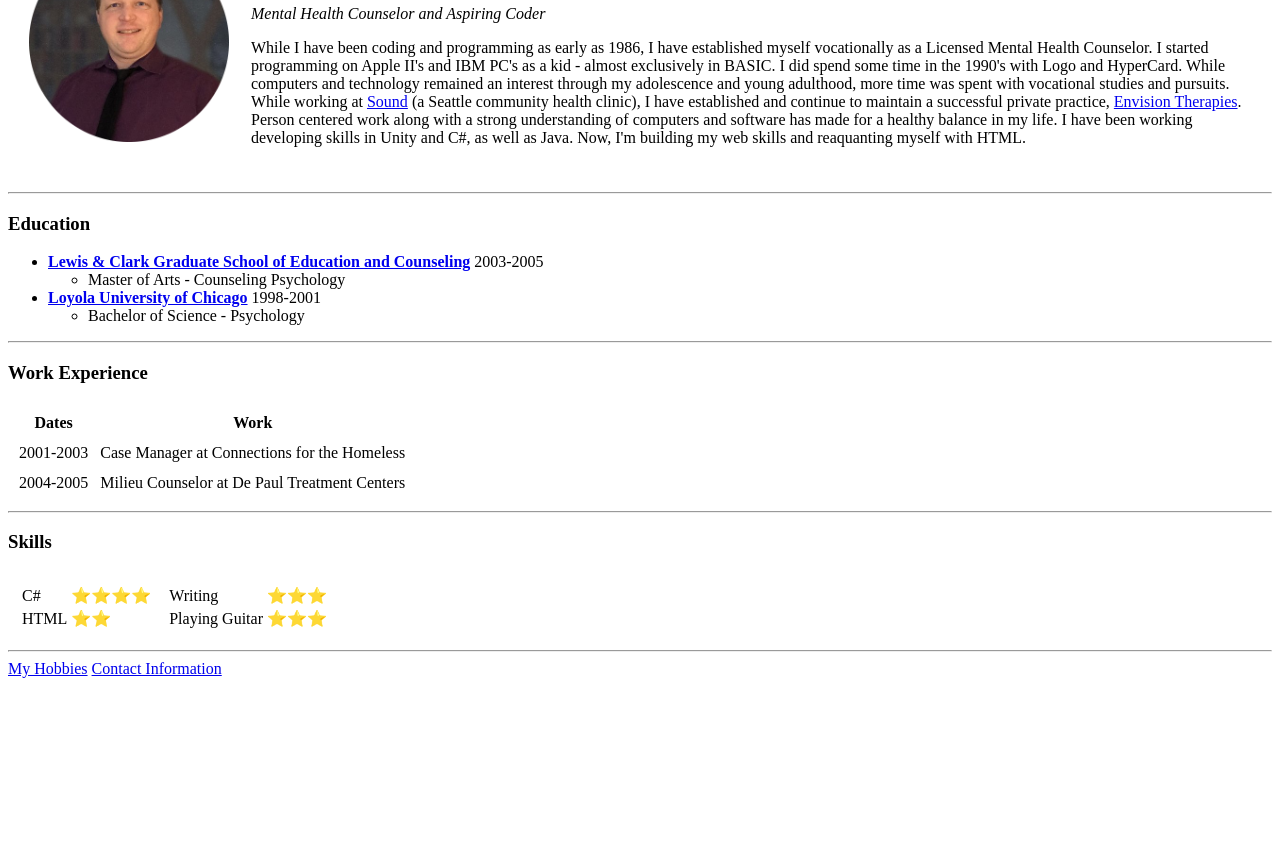
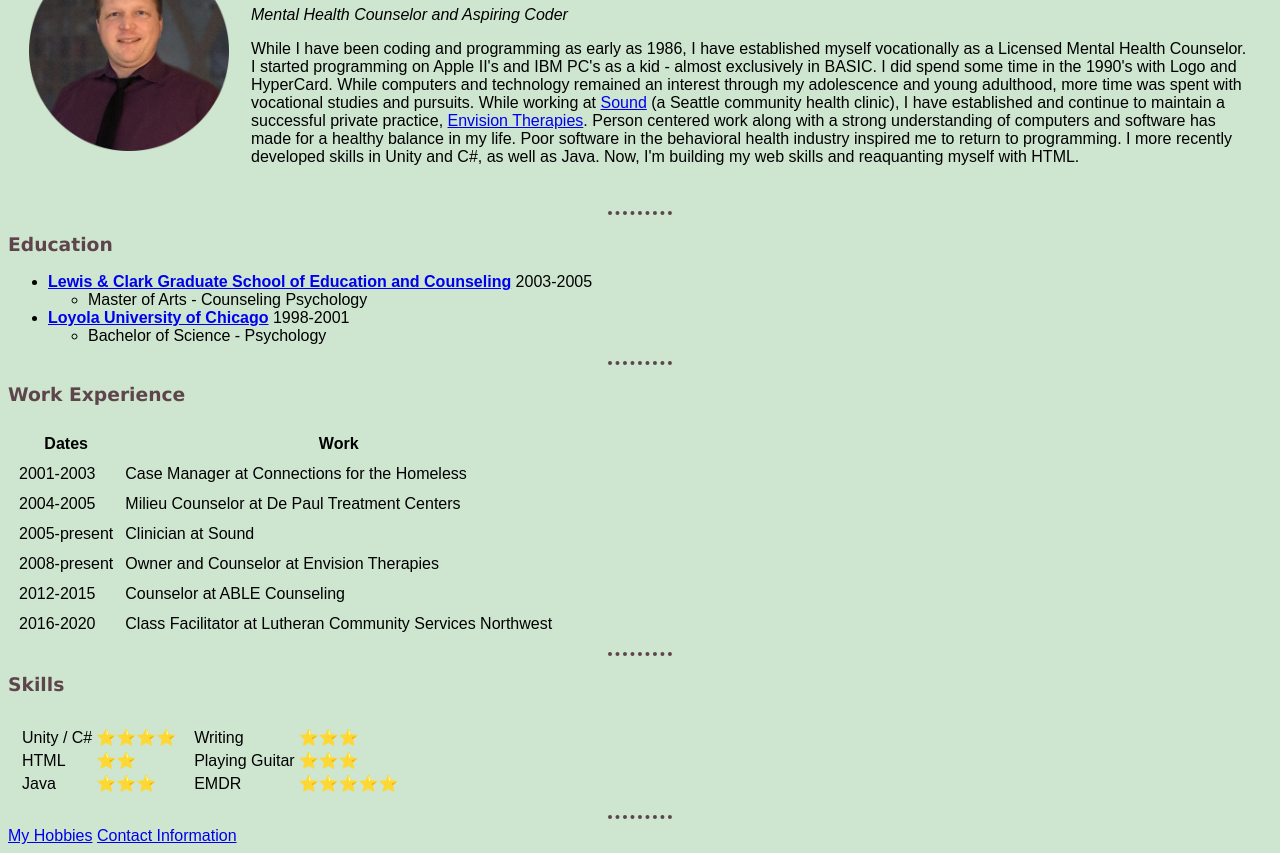
Before and after one commit to psynut/cv, a plain HTML site: page index.html in a window 1280 px wide. Shown: the part 104-957 px from the top of the page. Before the commit the page ends 800 px from the top, so only its background shows below. Drawn offline with Linux system fonts and the light colour scheme.

Commit message:
Update index.html

```diff
--- a/index.html
+++ b/index.html
@@ -4,6 +4,7 @@
 <head>
   <meta charset="utf-8">
   <title>💖Michael's Personal Site</title>
+  <link rel="stylesheet" href="css/styles.css">
 </head>
 
 <body>
@@ -21,8 +22,8 @@
           and HyperCard. While computers and technology remained an interest through my adolescence and young adulthood, more time was spent with
           vocational studies and pursuits. While working at <a href="https://sound.health">Sound</a> (a Seattle community health clinic), I have established and continue to maintain a
           successful private practice, <a href="https://www.envisiontherapies.net">Envision Therapies</a>. Person centered work along with a strong understanding of computers and software has made
-          for a healthy balance in my life. I have been working developing skills in Unity and C#, as well as Java. Now, I'm building my web skills
-          and reaquanting myself with HTML.
+          for a healthy balance in my life. Poor software in the behavioral health industry inspired me to return to programming. I more recently developed skills in Unity and C#,
+          as well as Java. Now, I'm building my web skills and reaquanting myself with HTML.
         </p>
       </td>
     </tr>
@@ -61,6 +62,22 @@
         <td>2004-2005</td>
         <td>Milieu Counselor at De Paul Treatment Centers</td>
       </tr>
+      <tr>
+        <td>2005-present</td>
+        <td>Clinician at Sound</td>
+      </tr>
+      <tr>
+        <td>2008-present</td>
+        <td>Owner and Counselor at Envision Therapies</td>
+      </tr>
+      <tr>
+        <td>2012-2015</td>
+        <td>Counselor at ABLE Counseling</td>
+      </tr>
+      <tr>
+        <td>2016-2020</td>
+        <td>Class Facilitator at Lutheran Community Services Northwest</td>
+      </tr>
     </tbody>
     <tfoot>
     </tfoot>
@@ -74,12 +91,16 @@
       <td>
         <table>
           <tr>
-            <td>C#</td>
+            <td>Unity / C#</td>
             <td>⭐⭐⭐⭐</td>
           </tr>
           <tr>
             <td>HTML</td>
             <td>⭐⭐</td>
+          </tr>
+          <tr>
+            <td>Java</td>
+            <td>⭐⭐⭐</td>
           </tr>
         </table>
       </td>
@@ -94,6 +115,10 @@
             <td>Playing Guitar</td>
             <td>⭐⭐⭐</td>
           </tr>
+          <tr>
+            <td>EMDR</td>
+            <td>⭐⭐⭐⭐⭐</td>
+          </tr>
         </table>
       </td>
     </tr>
```
